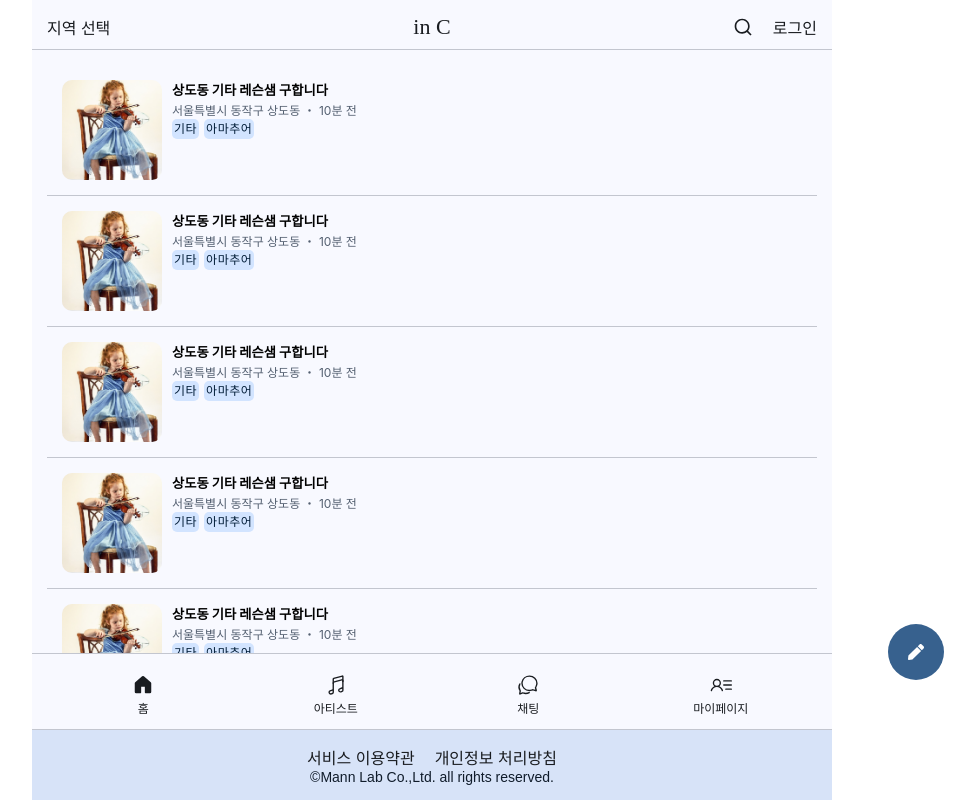
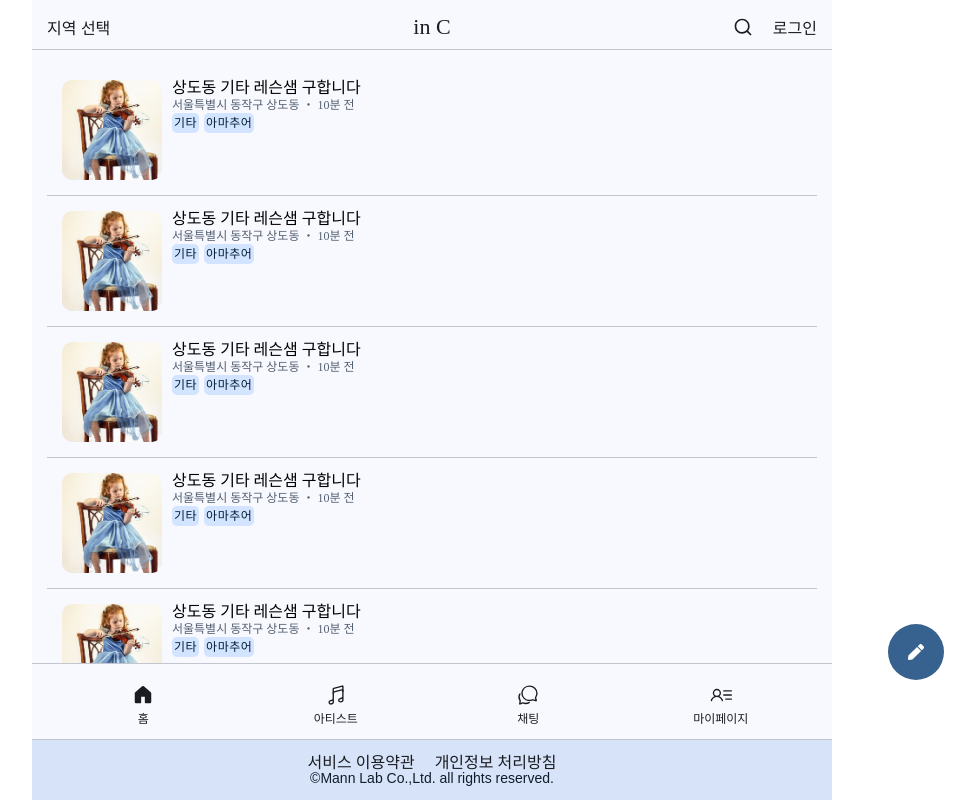
Before and after one commit to mann-lab-apps/in-classical-music, a React (Create React App) app: page / in a window 1280 px wide. Shown: the whole page, without its empty margins (208-1183 px from the left). Built offline with nearby package versions, Linux system fonts and the light colour scheme.

Commit message:
feat: add global styles

```diff
--- a/src/providers/App.tsx
+++ b/src/providers/App.tsx
@@ -1,7 +1,8 @@
-import React from 'react';
-import { theme } from '@/libraries/styled';
-import { BrowserRouter } from 'react-router-dom';
-import { ThemeProvider } from 'styled-components';
+import React from "react";
+import { theme } from "@/libraries/styled";
+import { BrowserRouter } from "react-router-dom";
+import { ThemeProvider } from "styled-components";
+import { GlobalStyle } from "@/styles/GlobalStyles";
 
 type AppProviderProps = {
   children: React.ReactNode;
@@ -10,6 +11,7 @@ type AppProviderProps = {
 export const AppProvider = ({ children }: AppProviderProps) => {
   return (
     <ThemeProvider theme={theme}>
+      <GlobalStyle />
       <BrowserRouter>{children}</BrowserRouter>
     </ThemeProvider>
   );
--- /dev/null
+++ b/src/styles/GlobalStyles.ts
@@ -0,0 +1,148 @@
+import { createGlobalStyle } from "styled-components";
+
+export const GlobalStyle = createGlobalStyle`
+  :root {
+    --color-white: #FFFFFF;
+    --color-black: #000000;
+
+    --color-blue-50: #E3F2FD;
+    --color-blue-100: #BBDEFB;
+    --color-blue-200: #90CAF9;
+    --color-blue-300: #64B5F6;
+    --color-blue-400: #42A5F5;
+    --color-blue-500: #1971C2;
+    --color-blue-600: #1565C0;
+    --color-blue-700: #0D47A1;
+    --color-blue-800: #083780;
+    --color-blue-900: #042759;
+
+    --color-green-50: #E8F5E8;
+    --color-green-100: #C8E6C8;
+    --color-green-200: #A5D6A7;
+    --color-green-300: #81C784;
+    --color-green-400: #66BB6A;
+    --color-green-500: #2F9E44;
+    --color-green-600: #2E7D32;
+    --color-green-700: #1B5E20;
+    --color-green-800: #0D4F1A;
+    --color-green-900: #064014;
+
+    --color-red-50: #FFEBEE;
+    --color-red-100: #FFCDD2;
+    --color-red-200: #EF9A9A;
+    --color-red-300: #E57373;
+    --color-red-400: #EF5350;
+    --color-red-500: #E03131;
+    --color-red-600: #D32F2F;
+    --color-red-700: #C62828;
+    --color-red-800: #B71C1C;
+    --color-red-900: #8B0000;
+
+    --color-orange-50: #FFF3E0;
+    --color-orange-100: #FFE0B2;
+    --color-orange-200: #FFCC80;
+    --color-orange-300: #FFB74D;
+    --color-orange-400: #FFA726;
+    --color-orange-500: #FD7E14;
+    --color-orange-600: #F57C00;
+    --color-orange-700: #EF6C00;
+    --color-orange-800: #E65100;
+    --color-orange-900: #BF360C;
+
+    --color-purple-50: #F3E5F5;
+    --color-purple-100: #E1BEE7;
+    --color-purple-200: #CE93D8;
+    --color-purple-300: #BA68C8;
+    --color-purple-400: #AB47BC;
+    --color-purple-500: #9C36B5;
+    --color-purple-600: #8E24AA;
+    --color-purple-700: #7B1FA2;
+    --color-purple-800: #6A1B9A;
+    --color-purple-900: #4A148C;
+
+    --color-gray-50: #FAFAFA;
+    --color-gray-100: #F5F5F5;
+    --color-gray-200: #EEEEEE;
+    --color-gray-300: #E0E0E0;
+    --color-gray-400: #BDBDBD;
+    --color-gray-500: #9E9E9E;
+    --color-gray-600: #757575;
+    --color-gray-700: #616161;
+    --color-gray-800: #424242;
+    --color-gray-900: #212121;
+
+    --space-0: 0px;
+    --space-1: 4px;
+    --space-2: 8px;
+    --space-3: 12px;
+    --space-4: 16px;
+    --space-5: 20px;
+    --space-6: 24px;
+    --space-8: 32px;
+    --space-10: 40px;
+    --space-12: 48px;
+    --space-16: 64px;
+    --space-20: 80px;
+    --space-24: 96px;
+    --space-32: 128px;
+    --space-40: 160px;
+    --space-48: 192px;
+
+    --space-xs: 4px;
+    --space-sm: 8px;
+    --space-md: 16px;
+    --space-lg: 24px;
+    --space-xl: 32px;
+    --space-2xl: 48px;
+    --space-3xl: 64px;
+  }
+
+  html, body, div, span, applet, object, iframe,
+  h1, h2, h3, h4, h5, h6, p, blockquote, pre,
+  a, abbr, acronym, address, big, cite, code,
+  del, dfn, em, img, ins, kbd, q, s, samp,
+  small, strike, strong, sub, sup, tt, var,
+  b, u, i, center,
+  dl, dt, dd, ol, ul, li,
+  fieldset, form, label, legend,
+  table, caption, tbody, tfoot, thead, tr, th, td,
+  article, aside, canvas, details, embed,
+  figure, figcaption, footer, header, hgroup,
+  menu, nav, output, ruby, section, summary,
+  time, mark, audio, video {
+    margin: 0;
+    padding: 0;
+    border: 0;
+    font-size: 100%;
+    font: inherit;
+    vertical-align: baseline;
+  }
+
+  article, aside, details, figcaption, figure,
+  footer, header, hgroup, menu, nav, section {
+    display: block;
+  }
+
+  body {
+    line-height: 1;
+  }
+
+  ol, ul {
+    list-style: none;
+  }
+
+  blockquote, q {
+    quotes: none;
+  }
+
+  blockquote:before, blockquote:after,
+  q:before, q:after {
+    content: '';
+    content: none;
+  }
+
+  table {
+    border-collapse: collapse;
+    border-spacing: 0;
+  }
+`;
```
Also changed, not shown: src/features/artists/components/ArtistsFloatingButton.tsx (+5 -5 lines).
